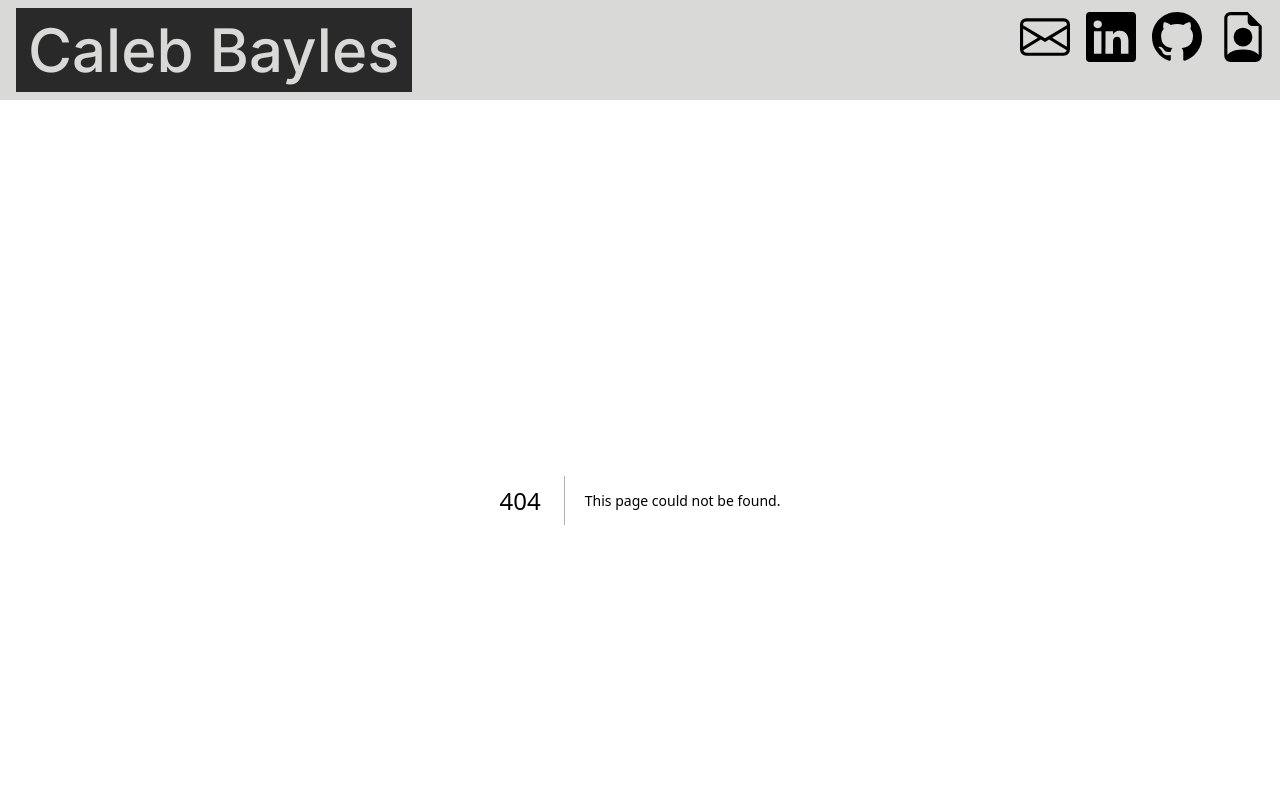
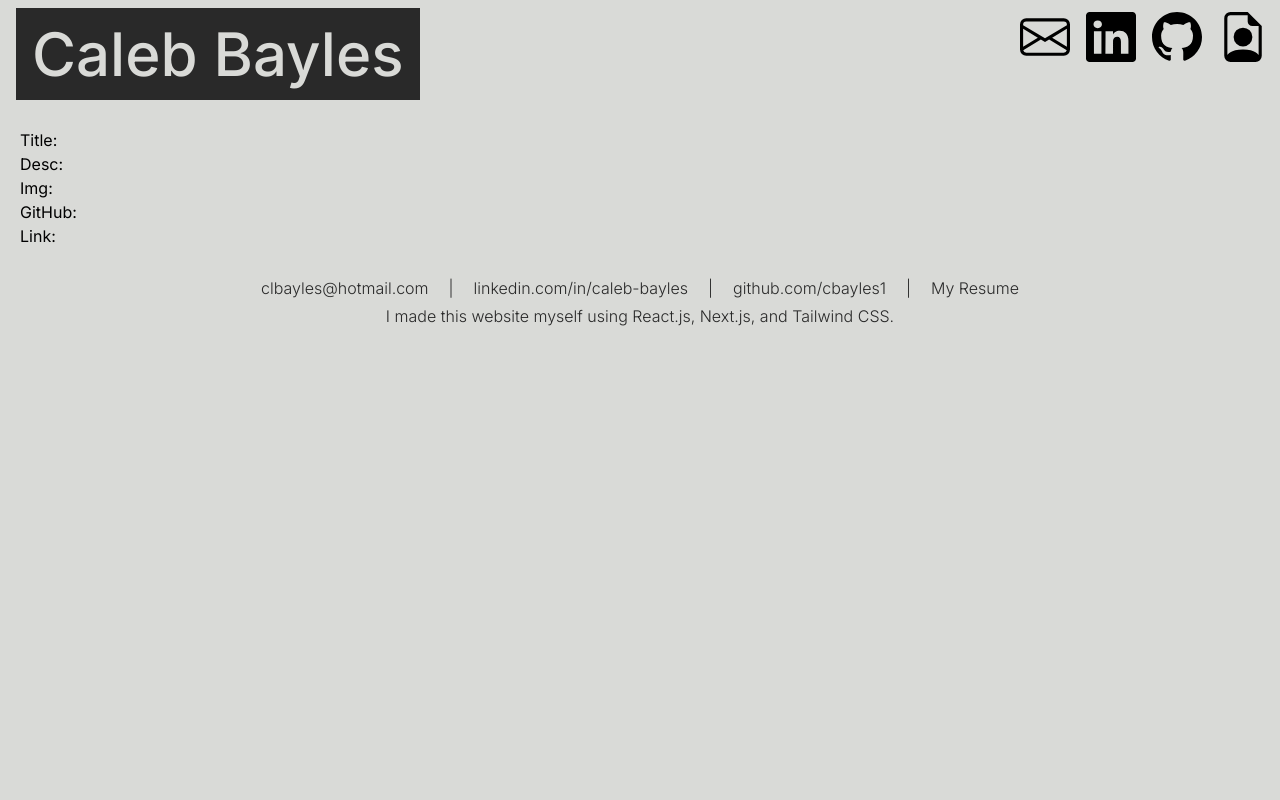
Before and after one commit to cbayles1/portfolio, a Next.js app: page /projects/backingTrack in a window 1280 px wide. Before the commit this address had no page. Shown: the top 800 px of the page. Built offline with nearby package versions, Linux system fonts and the light colour scheme.

Commit message:
made much progress with routing, not finished yet though

```diff
--- a/app/layout.js
+++ b/app/layout.js
@@ -19,7 +19,7 @@ export default function RootLayout({ children }) {
         <div id='nav' className='flex sticky top-0 justify-between bg-oat/100 2xl:bg-oat/0 z-10'>
 
           <span id='titlewrapper' className='group w-fit'>
-            <button className='mx-4 my-2 bg-nero p-3 text-oat text-6xl font-medium w-fit'>
+            <button className='mx-4 my-2 bg-nero p-3 text-oat text-6xl font-medium w-fit border-4 border-nero hover:bg-oat hover:text-nero'>
               <Link href='/'>
                 <h1>Caleb Bayles</h1>
               </Link>
--- /dev/null
+++ b/app/projectData.json
@@ -0,0 +1,26 @@
+[
+    {
+        "title": "Expendable 054",
+        "fname": "expendable054",
+        "desc": "hi there this the description",
+        "img": "here image path",
+        "github": "here github url",
+        "link": "here other link if available"
+    },
+    {
+        "title": "Weather App",
+        "fname": "weather",
+        "desc": "hi there this the description",
+        "img": "here image path",
+        "github": "here github url",
+        "link": "here other link if available"
+    },
+    {
+        "title": "Backing Track",
+        "fname": "backingTrack",
+        "desc": "hi there this the description",
+        "img": "here image path",
+        "github": "here github url",
+        "link": "here other link if available"
+    }
+]
--- /dev/null
+++ b/app/projects/[fname]/page.js
@@ -0,0 +1,75 @@
+import Image from 'next/image';
+import Link from 'next/link';
+import allProjects from '../../projectData.json';
+
+/*function getAllProjectFilenames() {
+    let fnames = [];
+    for (const entry of allProjects) {
+        fnames.push(entry.fname);
+    }
+
+    return fnames;
+}*/
+
+function getProjectData(projectName) {
+    let projectData = null;
+    for (const entry of allProjects) {
+        if (entry.fname === projectName) {
+            projectData = entry;
+        }
+    }
+    return projectData;
+}
+
+export async function getStaticPaths() {
+    const paths = allProjects.map(project => {
+        return {
+            params: {
+                fname: project.fname
+            }
+        }
+    });
+
+    return {
+        paths: paths,
+        fallback: false
+    }
+}
+
+export async function getStaticProps(context) {
+
+    const {params} = context;
+
+    //let data = getProjectData(params.fname);
+    const data = {
+        title: "Expendable 054",
+        fname: "expendable054",
+        desc: "hi there this the description",
+        img: "here image path",
+        github: "here github url",
+        link: "here other link if available"
+    }
+
+    return {
+        props: {
+            projectData: data
+        }
+    }
+}
+
+export default function Home(context) {
+
+    const projectData = context.params;
+
+    return (
+    <div className='grid grid-cols-6 m-1'>
+        <ul className='m-4'>
+            <li>Title: {projectData.title}</li>
+            <li>Desc: {projectData.desc}</li>
+            <li>Img: {projectData.img}</li>
+            <li>GitHub: {projectData.github}</li>
+            <li>Link: {projectData.link}</li>
+        </ul>
+    </div>
+    );
+}
--- a/package.json
+++ b/package.json
@@ -17,5 +17,9 @@
     "react": "18.2.0",
     "react-dom": "18.2.0",
     "tailwindcss": "3.3.2"
+  },
+  "devDependencies": {
+    "@types/node": "20.3.3",
+    "@types/react": "18.2.14"
   }
 }
```
Also changed, not shown: 1 other file (tests, documents, lock files or other folders).
